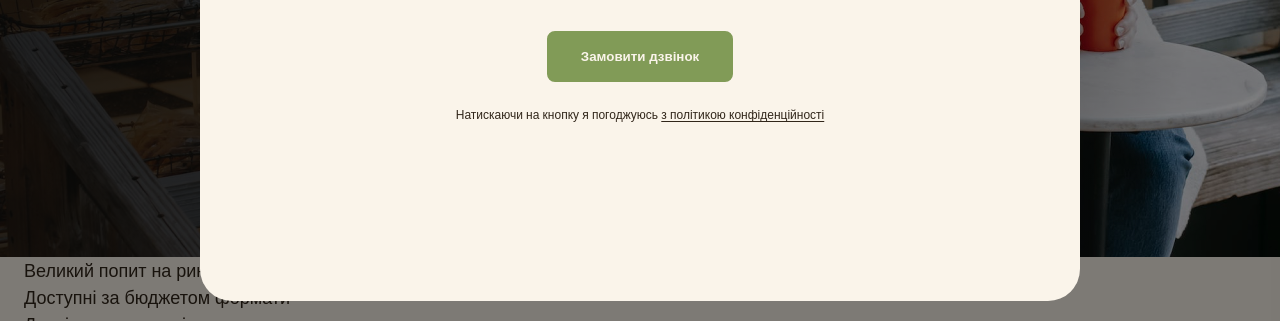
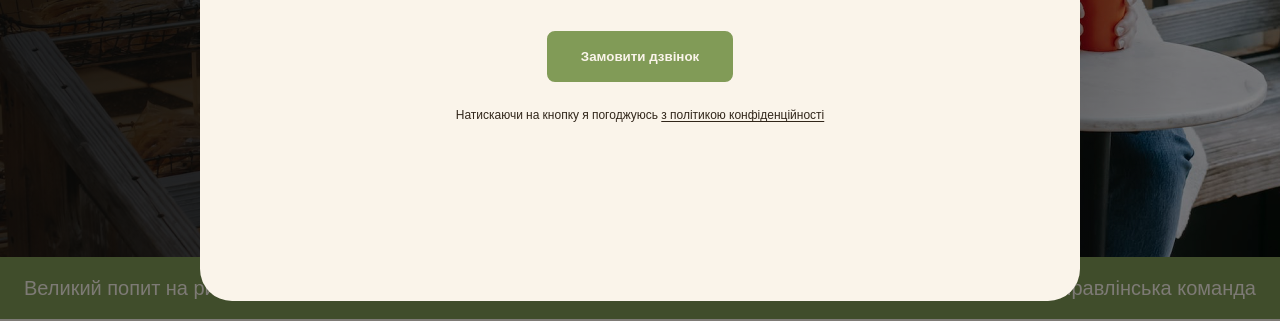
Before and after one commit to SAV-cloud/bakary-project, a plain HTML site: page index.html in a window 1280 px wide. Shown: the part 479-800 px from the top of the page. Drawn offline with Linux system fonts and the light colour scheme.

Commit message:
changed css

```diff
--- a/css/main.css
+++ b/css/main.css
@@ -178,6 +178,41 @@ a {
 }
 
 /* Advantages section */
+.advantages-section {
+  background-color: var(--color-brand-normal);
+  padding: 16px 0;
+}
+
+.advantages-list {
+  display: -webkit-box;
+  display: -ms-flexbox;
+  display: flex;
+  -webkit-box-pack: justify;
+      -ms-flex-pack: justify;
+          justify-content: space-between;
+  gap: 40px;
+}
+
+.section-title {
+  font-size: 64px;
+  font-weight: 900;
+  line-height: 1.3;
+}
+
+.section-title.centered {
+  text-align: center;
+}
+
+.section-title .accent {
+  color: var(--color-brand-dark);
+}
+
+.advantages-item {
+  color: var(--color-primary-light);
+  font-size: 20px;
+  font-weight: 300;
+}
+
 /* Traditions section */
 .traditions-section {
   padding-top: 96px;
```
Also changed, not shown: 1 other file.
